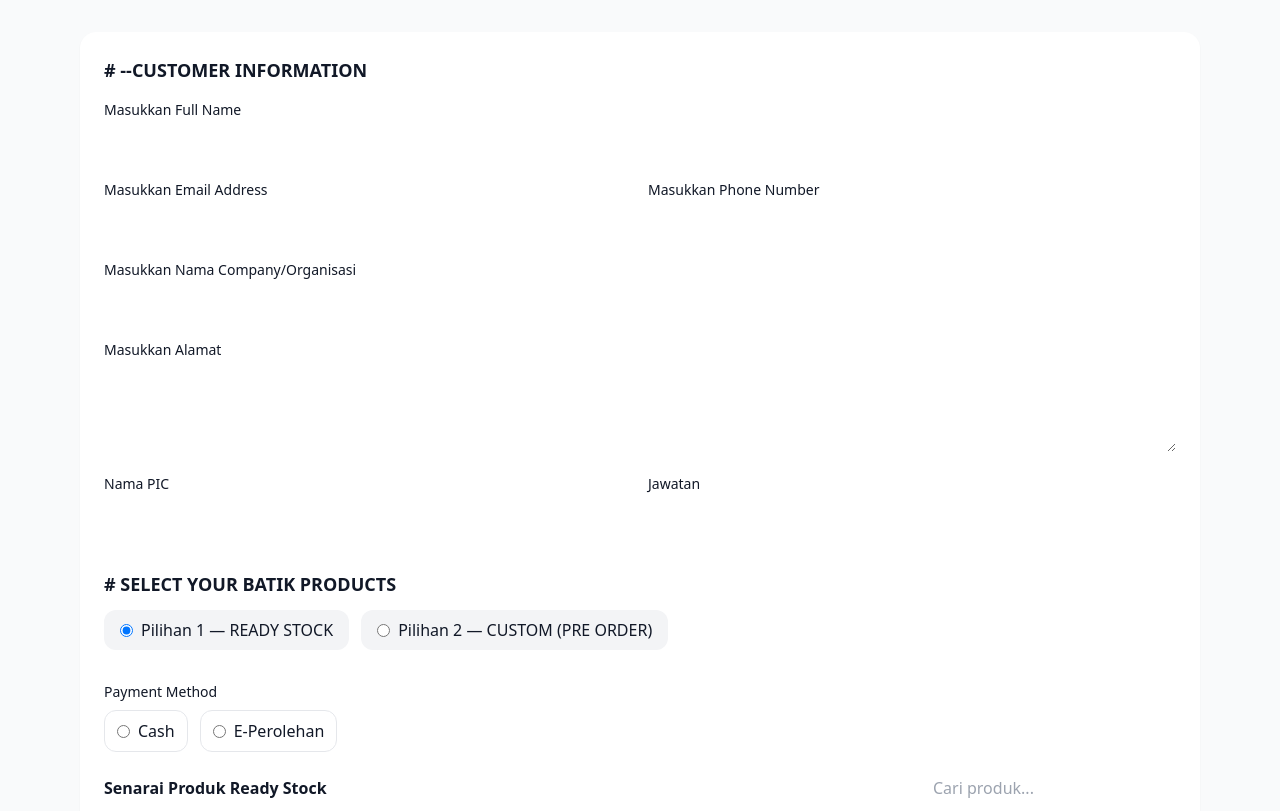
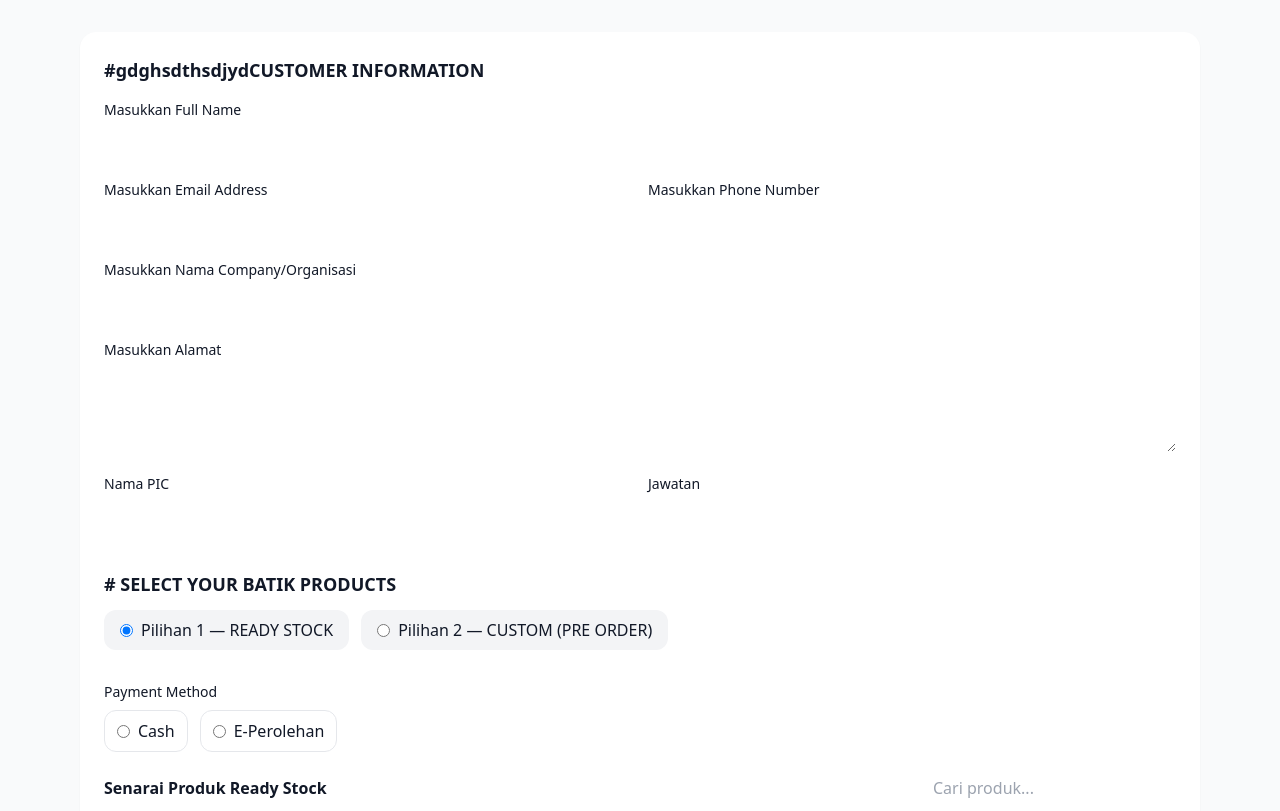
Before and after one commit to noorarfaempire/quotation, a plain HTML site: page index.html in a window 1280 px wide. Shown: the top 811 px of the page. Drawn offline with nearby package versions, Linux system fonts and the light colour scheme.

Commit message:
Update index.html

```diff
--- a/index.html
+++ b/index.html
@@ -9,7 +9,7 @@
 <body class="bg-gray-50 text-gray-900">
   <main class="max-w-6xl mx-auto px-4 py-8">
     <section class="bg-white shadow-sm rounded-2xl p-6">
-      <h2 class="text-lg font-semibold mb-4"># --CUSTOMER INFORMATION</h2>
+      <h2 class="text-lg font-semibold mb-4">#gdghsdthsdjydCUSTOMER INFORMATION</h2>
       <form id="rfqForm" class="grid grid-cols-1 md:grid-cols-2 gap-4">
         <div class="md:col-span-2">
           <label for="fullName" class="block text-sm font-medium">Masukkan Full Name</label>
```
